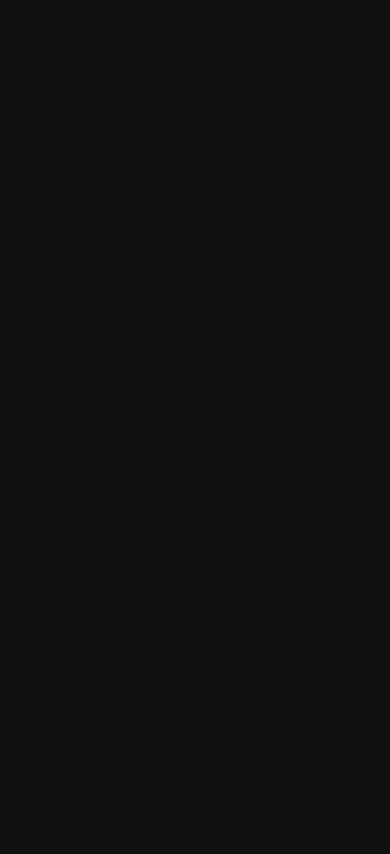
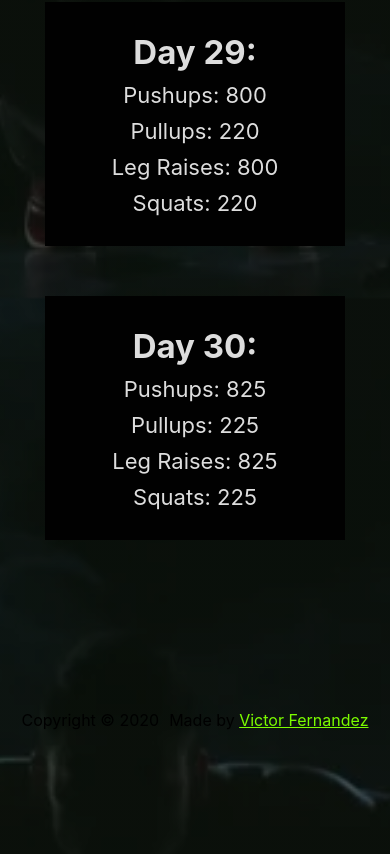
Before and after one commit to xrawvelocity/30dayWorjoutChallenge, a React (Create React App) app: page / in a window 390 px wide. Shown: the part 8142-8996 px from the top of the page. Before the commit the page ends 8032 px from the top, so only its background shows below. Built offline with nearby package versions, Linux system fonts and the light colour scheme.

Commit message:
fixed numbers in basicNormal challenge

```diff
--- a/src/App.js
+++ b/src/App.js
@@ -61,7 +61,8 @@ export default class App extends Component {
         </nav>
         <main>{this.renderWorkouts()}</main>
         <footer>
-
+          <p>Copyright &copy; {curYear}</p>
+          <p>Made by <a href="https://linkedin.com/in/victor--fernandez" target="_blank" rel="noopener noreferrer">Victor Fernandez</a></p>
         </footer>
       </Fragment>
     );
--- a/src/challenges/basicNormal.js
+++ b/src/challenges/basicNormal.js
@@ -1,7 +1,7 @@
 let pushups = 100;
 let pullups = 50;
 let legraises = 50;
-let squats = 100;
+let squats = 50;
 let arr = [];
 
 for (let day = 1; day < 31; day++) {
--- a/src/index.css
+++ b/src/index.css
@@ -23,6 +23,16 @@ body {
     "Ubuntu", "Cantarell", "Fira Sans", "Droid Sans", "Helvetica Neue",
     sans-serif;
   -webkit-font-smoothing: antialiased;
+}
+
+::-moz-selection {
+  background-color: #444;
+  color: lawngreen;
+}
+
+::selection {
+  background-color: #444;
+  color: lawngreen;
 }
 
 nav {
@@ -60,6 +70,8 @@ nav ul {
 .selected {
   margin: 3rem;
   font-size: 3rem;
+  padding-bottom: 0.7rem;
+  border-bottom: 1px solid lawngreen;
 }
 
 .link:hover {
@@ -68,14 +80,14 @@ nav ul {
 }
 
 .selected {
-  cursor: pointer;
   color: lawngreen !important;
 }
 
 main {
   /* background-color: #111211; */
   display: grid;
-  grid-template-columns: repeat(auto-fit, minmax(200px, 400px));
+  grid-template-columns: repeat(auto-fit, minmax(300px, 300px));
+  gap: 3rem 5rem;
   justify-content: center;
   padding: 20rem 5rem;
 }
@@ -101,6 +113,23 @@ main {
   margin-bottom: 1rem;
 }
 
+footer {
+  text-align: center;
+  width: 100%;
+  display: flex;
+  justify-content: center;
+  margin-bottom: 5rem;
+  font-size: 1.6rem;
+}
+
+footer > *:not(:last-child) {
+  margin-right: 1rem;
+}
+
+footer a {
+  color: lawngreen;
+}
+
 @media only screen and (max-width: 600px) {
   nav {
     padding: 0;
@@ -124,9 +153,9 @@ main {
 
   .link,
   .selected {
-    margin: 1.5rem .5rem;
+    margin: 1.5rem 0.5rem;
     font-size: 2rem;
-    padding-bottom: .7rem;
+    padding-bottom: 0.7rem;
     border-bottom: 1px solid lawngreen;
   }
 
@@ -149,6 +178,10 @@ main {
     grid-template-columns: repeat(auto-fit, minmax(150px, 300px));
     justify-content: center;
     align-items: center;
-    padding: 20rem 0;
+    padding: 20rem 0 0rem;
+  }
+
+  footer {
+    margin: 15rem 0;
   }
 }
```
